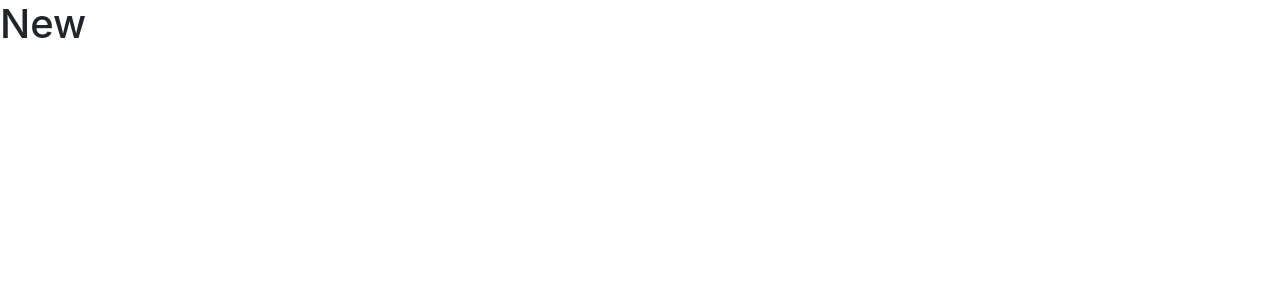
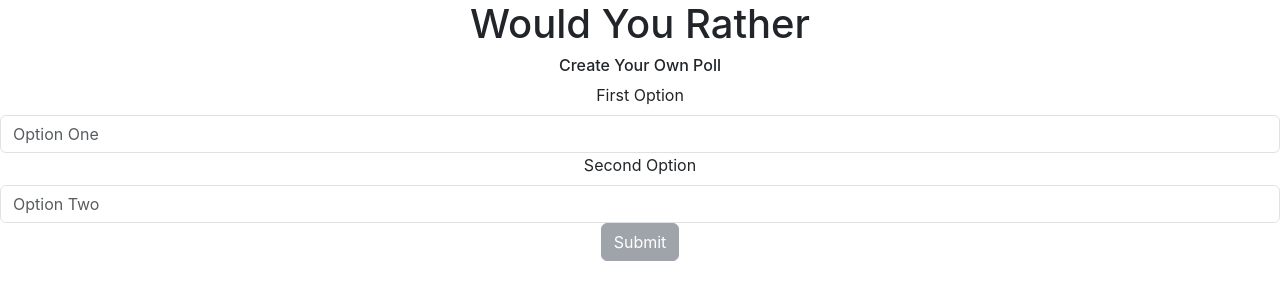
Before and after one commit to dotrunghieu0903/employee-polls, a React (Create React App) app: page /new in a window 1280 px wide. Shown: the top 300 px of the page. Built offline with nearby package versions, Linux system fonts and the light colour scheme.

Commit message:
Updated code of New component

```diff
--- a/src/actions/questions.js
+++ b/src/actions/questions.js
@@ -1,26 +1,33 @@
-export const RECEIVE_QUESTION = "RECEIVE_QUESTION";
-export const ANSWER_QUESTION = "ANSWER_QUESTION";
-export const ADD_QUESTION = "ADD_QUESTION";
+// export const RECEIVE_QUESTION = "RECEIVE_QUESTION";
+// export const ANSWER_QUESTION = "ANSWER_QUESTION";
+// export const ADD_QUESTION = "ADD_QUESTION";
 
-export function receiveQuestion(questions) {
-    return {
-        type: RECEIVE_QUESTION,
-        questions
-    }
-}
+// export function receiveQuestion(questions) {
+//     return {
+//         type: RECEIVE_QUESTION,
+//         questions
+//     }
+// }
 
-export function answerQuestion(user, questionId, answer) {
-    return {
-        type: ANSWER_QUESTION,
-        user,
-        questionId,
-        answer
-    }
-}
+// export function answerQuestion(user, questionId, answer) {
+//     return {
+//         type: ANSWER_QUESTION,
+//         user,
+//         questionId,
+//         answer
+//     }
+// }
 
-export function addQuestion(question) {
-    return {
-        type: ADD_QUESTION,
-        question
-    }
-}
+// export function addQuestion(question) {
+//     return {
+//         type: ADD_QUESTION,
+//         question
+//     }
+// }
+
+import { createAsyncThunk } from '@reduxjs/toolkit';
+import { saveQuestionApi } from "../servers/employee-polls-api";
+
+export const saveQuestion = createAsyncThunk('question/saveQuestion', async(question) => {
+    return await saveQuestionApi(question);
+})
--- a/src/actions/users.js
+++ b/src/actions/users.js
@@ -1,33 +1,33 @@
 import { getUsers } from "../servers/employee-polls-api";
 import { createAsyncThunk } from '@reduxjs/toolkit';
 
-export const RECEIVE_USERS = "RECEIVE_USERS";
-export const ADD_ANSWER = "ADD_ANSWER";
-export const ADD_QUESTION = "ADD_QUESTION";
+// export const RECEIVE_USERS = "RECEIVE_USERS";
+// export const ADD_ANSWER = "ADD_ANSWER";
+// export const ADD_QUESTION = "ADD_QUESTION";
 
-export function receiveUsers(users) {
-    return {
-        type: RECEIVE_USERS,
-        payload: users
-    }
-}
+// export function receiveUsers(users) {
+//     return {
+//         type: RECEIVE_USERS,
+//         payload: users
+//     }
+// }
 
-export function addAnswerWithUser(user, questionId, answer) {
-    return {
-        type: ADD_ANSWER,
-        user,
-        questionId,
-        answer
-    }
-}
+// export function addAnswerWithUser(user, questionId, answer) {
+//     return {
+//         type: ADD_ANSWER,
+//         user,
+//         questionId,
+//         answer
+//     }
+// }
 
-export function addQuestionWithUser(question) {
-    return {
-        type: ADD_QUESTION,
-        user: question.author,
-        id: question.id
-    }
-}
+// export function addQuestionWithUser(question) {
+//     return {
+//         type: ADD_QUESTION,
+//         user: question.author,
+//         id: question.id
+//     }
+// }
 
 export const initData = createAsyncThunk('', async () => {
     const users = await getUsers();
--- a/src/components/New.js
+++ b/src/components/New.js
@@ -1,7 +1,58 @@
+import { useState } from "react";
+import { useDispatch } from "react-redux";
+import { useNavigate } from "react-router-dom";
+import { Form, Button, Alert } from "react-bootstrap";
+
+import { saveQuestion } from "../actions/questions";
 
 const New = () => {
+    const [firstOption, setFirstOption] = useState('');
+    const [secondOption, setSecondOption] = useState('');
+    const [error, setError] = useState('');
+
+    const dispatch = useDispatch();
+    const navigate = useNavigate();
+
+    const handlePoll = (e) => {
+        e.preventDefault();
+        dispatch(saveQuestion(firstOption, secondOption))
+            .catch((error) => setError(error));
+        navigate("/");
+        setFirstOption("");
+        setSecondOption("");
+    };
+
     return (
-        <h1>New</h1>
+        <div className="">
+            <h1 className="text-center">Would You Rather</h1>
+            <h6 className="text-center">Create Your Own Poll</h6>
+            {error && <Alert variant="danger">{error}</Alert>}
+            <Form onSubmit={handlePoll}>
+            <Form.Group controlId="formFirstOption">
+                <Form.Label className="text-center w-100">First Option</Form.Label>
+                <Form.Control
+                    data-testid="firstoption"
+                    value={firstOption}
+                    onChange={(e) => setFirstOption(e.target.value)}
+                    type="text"
+                    placeholder="Option One"
+                    required />
+            </Form.Group>
+            <Form.Group controlId="formSecondOption">
+                <Form.Label className="text-center w-100">Second Option</Form.Label>
+                <Form.Control
+                    data-testid="secondoption"
+                    value={secondOption}
+                    onChange={(e) => setSecondOption(e.target.value)}
+                    type="text"
+                    placeholder="Option Two"
+                    required />
+            </Form.Group>
+            <div className="d-flex justify-content-center align-items-center">
+                <Button variant="secondary" disabled={firstOption ==="" && secondOption === "" }>Submit</Button>
+            </div>
+            </Form>
+        </div>
     )
 }
 
--- /dev/null
+++ b/src/reducers/questionReducer.js
@@ -0,0 +1,43 @@
+import { createSlice } from '@reduxjs/toolkit';
+import { saveQuestion } from '../actions/questions';
+
+// import { RECEIVE_QUESTION, ANSWER_QUESTION, ADD_QUESTION } from "../actions/questions";
+
+// export default function questions(state = {}, action) {
+//     switch(action.type) {
+//         case RECEIVE_QUESTION:
+//             return {
+//                 ...state,
+//                 ...action.questions
+//             };
+//         case ANSWER_QUESTION:
+//             return {
+//                 ...state,
+//                 //TODO
+//             };
+//         case ADD_QUESTION:
+//             return {
+//                 ...state,
+//                 [action.question.id]: action.question
+//             };
+//         default:
+//             return state;
+//     }
+// }
+
+const pollsSlice = createSlice({
+    name: "polls",
+    initialState: {
+        questions: {},
+        status: "inactive"
+    },
+    reducers: {},
+    extraReducers: (builder) => {
+        builder
+        .addCase(saveQuestion.fulfilled, (state, action) => {
+            state.questions[action.payload.id] = action.payload;
+        })
+    }
+});
+
+export default pollsSlice.reducer;
--- a/src/reducers/questions.js
+++ /dev/null
@@ -1,23 +0,0 @@
-import { RECEIVE_QUESTION, ANSWER_QUESTION, ADD_QUESTION } from "../actions/questions";
-
-export default function questions(state = {}, action) {
-    switch(action.type) {
-        case RECEIVE_QUESTION:
-            return {
-                ...state,
-                ...action.questions
-            };
-        case ANSWER_QUESTION:
-            return {
-                ...state,
-                //TODO
-            };
-        case ADD_QUESTION:
-            return {
-                ...state,
-                [action.question.id]: action.question
-            };
-        default:
-            return state;
-    }
-}
--- a/src/servers/employee-polls-api.js
+++ b/src/servers/employee-polls-api.js
@@ -22,10 +22,18 @@ export async function getQuestions() {
     }
 }
 
-export function saveQuestion(question) {
-    return _saveQuestion(question);
+export function saveQuestionApi(question) {
+    try {
+        return _saveQuestion(question);
+    } catch (err) {
+        console.log(`Error while saving the questions : ${err}`);
+    }
 }
 
-export function saveQuestionAnswer(user, questionId, answer) {
-    return _saveQuestionAnswer(user, questionId, answer);
+export function saveQuestionAnswerApi(user, questionId, answer) {
+    try {
+        return _saveQuestionAnswer(user, questionId, answer);
+    } catch (err) {
+        console.log(`Error while saving the answer of questions : ${err}`);
+    }
 }
--- a/src/store/index.js
+++ b/src/store/index.js
@@ -2,12 +2,12 @@ import { configureStore } from "@reduxjs/toolkit";
 
 import authorize from "../reducers/authorization";
 import usersReducer from "../reducers/userReducer";
-import questions from "../reducers/questions";
+import questionsReducer from "../reducers/questionReducer";
 
 export const store = configureStore({
     reducer: {
         authorize,
         users: usersReducer,
-        questions
+        questions : questionsReducer
     }
 });
```
